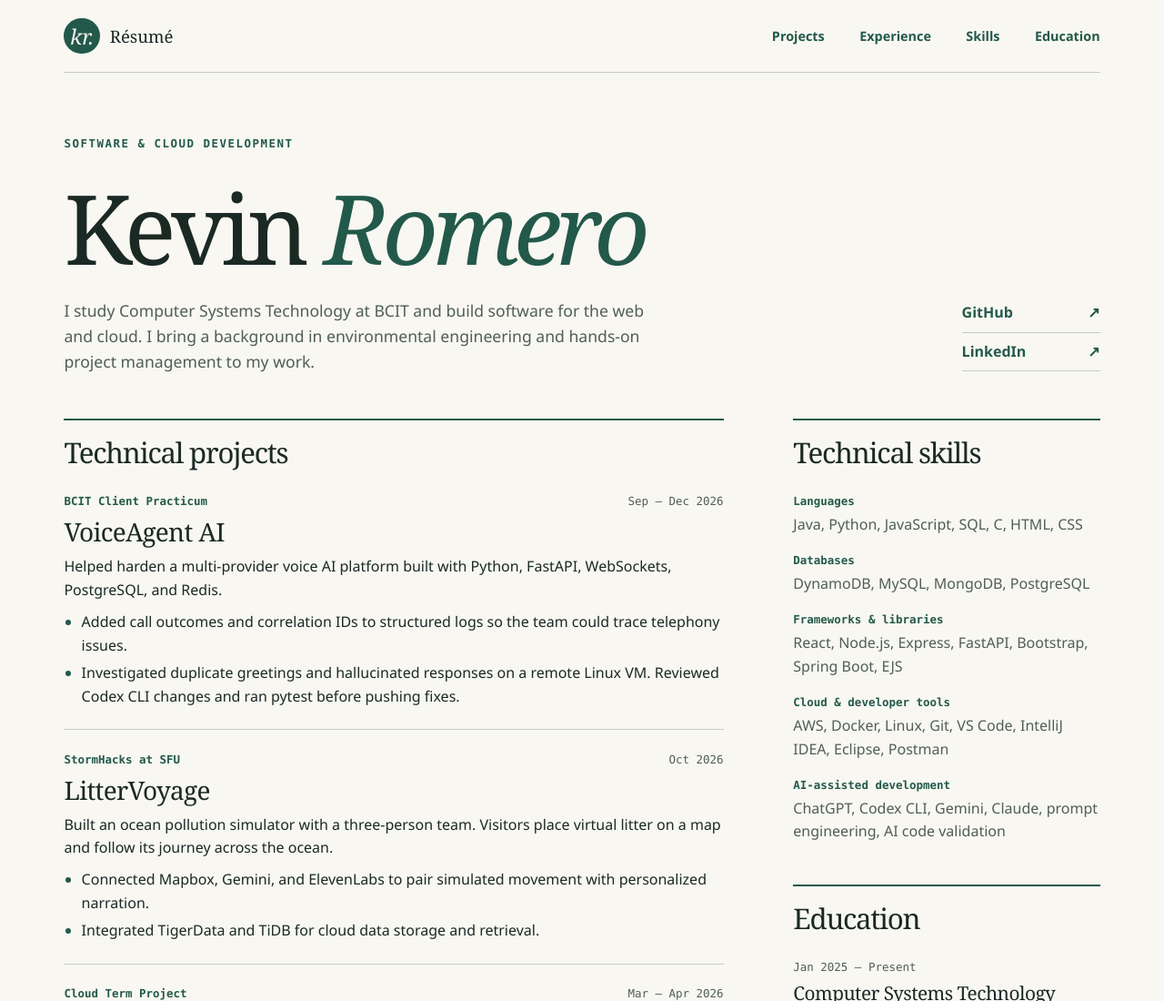
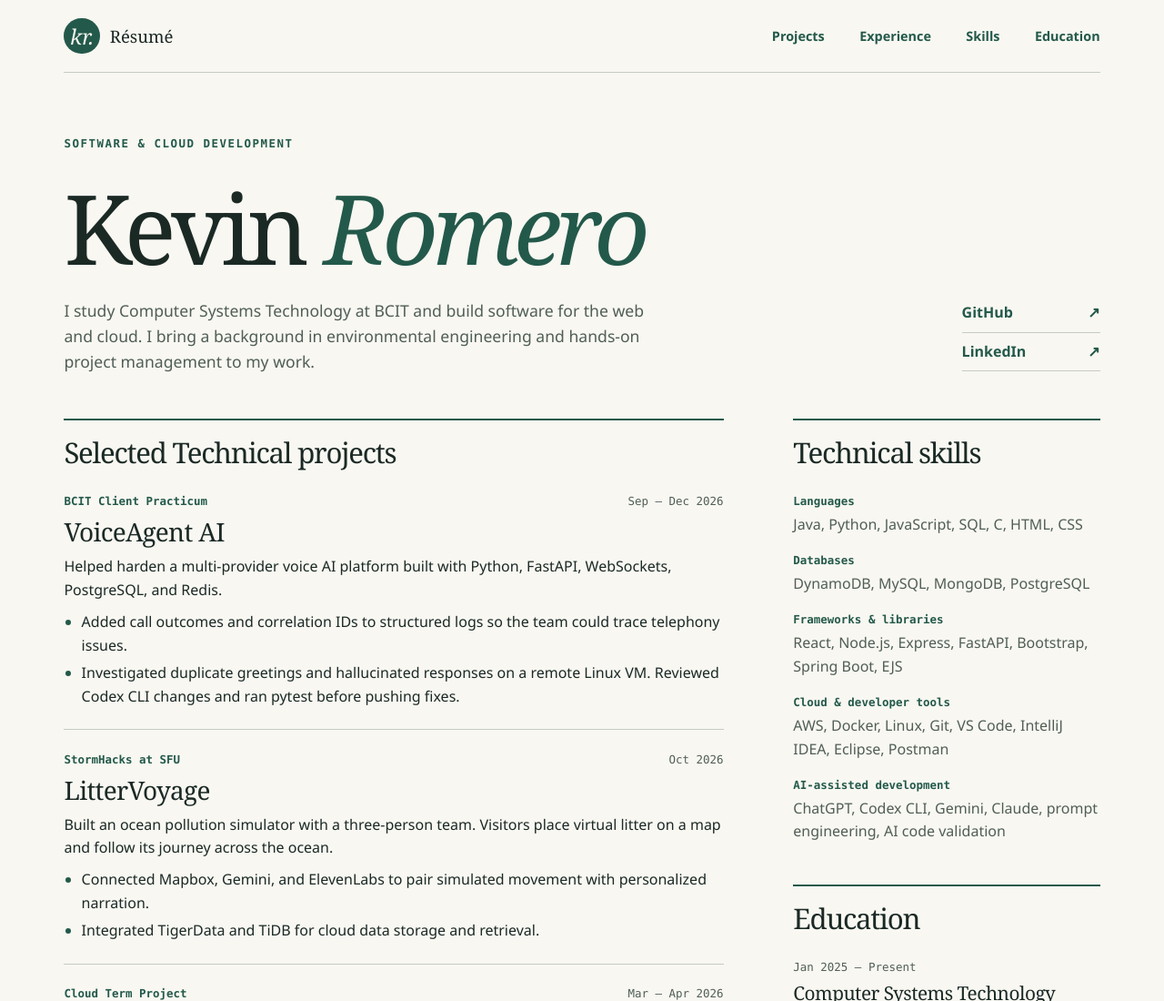
Before and after one commit to kevarome/DevOps-assignment4, a plain HTML site: page site/index.html in a window 1280 px wide. Shown: the top 1100 px of the page at 91% size. Drawn offline with Linux system fonts and the light colour scheme.

Commit message:
Clarify selected technical projects heading

```diff
--- a/site/index.html
+++ b/site/index.html
@@ -34,7 +34,7 @@
       <div class="columns">
         <div>
           <section id="projects" aria-labelledby="projects-title">
-            <h2 id="projects-title">Technical projects</h2>
+            <h2 id="projects-title">Selected Technical projects</h2>
             <article>
               <div class="meta"><span>BCIT Client Practicum</span><span>Sep – Dec 2026</span></div>
               <h3>VoiceAgent AI</h3>
```
